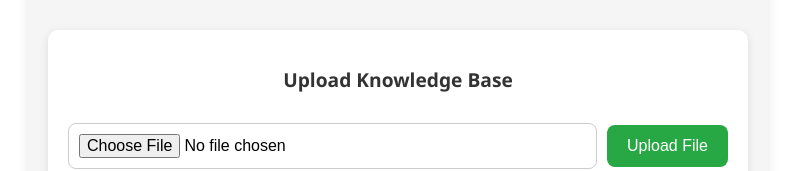
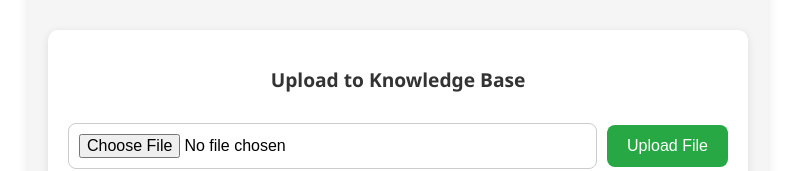
Before and after one commit to JashKotadiya/RAG-Note-Finder, a React (Create React App) app in the folder rag-frontend/: page / in a window 1280 px wide. Shown: the part 124-295 px from the top of the page, without its empty margins (242-1037 px from the left). Built offline with nearby package versions, Linux system fonts and the light colour scheme.

Commit message:
Fixed grammetical errors

```diff
--- a/rag-frontend/src/App.js
+++ b/rag-frontend/src/App.js
@@ -69,7 +69,7 @@ return (
 
       {/* File Upload Section */}
       <div style={styles.sectionBox}>
-        <h2 style={styles.sectionTitle}>Upload Knowledge Base</h2>
+        <h2 style={styles.sectionTitle}>Upload to Knowledge Base</h2>
         <div style={styles.uploadContainer}>
           <input
             type="file"
```
